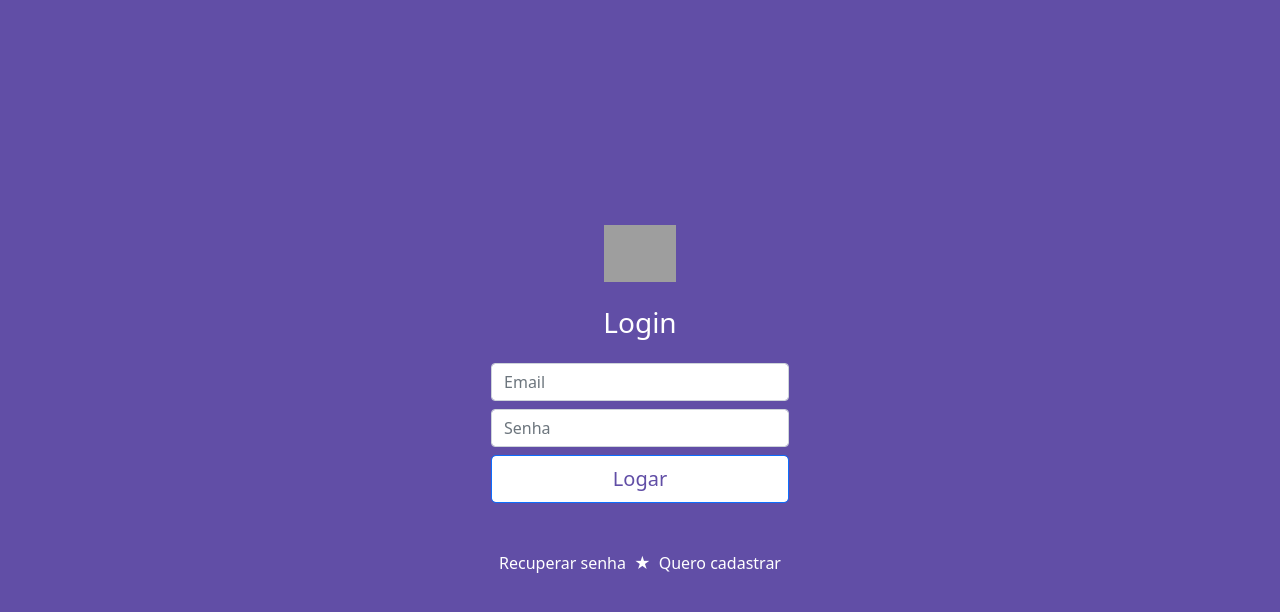
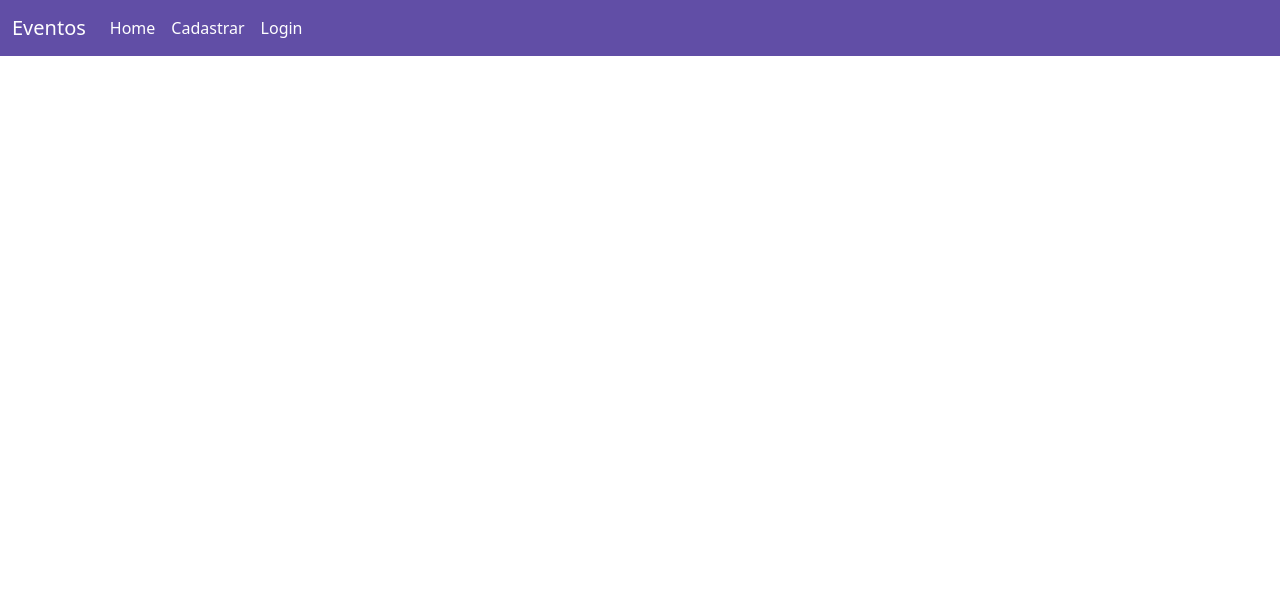
Before and after one commit to estelson/eventos, a React (Create React App) app: page / in a window 1280 px wide. Shown: the top 612 px of the page. Built offline with nearby package versions, Linux system fonts and the light colour scheme; grey boxes are pictures that could not be loaded.

Commit message:
11. Desenvolvimento da página home e componente navbar

```diff
--- a/public/index.html
+++ b/public/index.html
@@ -5,7 +5,10 @@
     <meta name="viewport" content="width=device-width, initial-scale=1" />
 
     <!-- Bootstrap -->
-    <link href="https://cdn.jsdelivr.net/npm/bootstrap@5.1.3/dist/css/bootstrap.min.css" rel="stylesheet" integrity="sha384-1BmE4kWBq78iYhFldvKuhfTAU6auU8tT94WrHftjDbrCEXSU1oBoqyl2QvZ6jIW3" crossorigin="anonymous">
+    <link href="https://cdn.jsdelivr.net/npm/bootstrap@5.1.3/dist/css/bootstrap.min.css" rel="stylesheet" integrity="sha384-1BmE4kWBq78iYhFldvKuhfTAU6auU8tT94WrHftjDbrCEXSU1oBoqyl2QvZ6jIW3" crossorigin="anonymous"/>
+
+    <!-- FontAwesome -->
+    <link rel="stylesheet" href="https://cdnjs.cloudflare.com/ajax/libs/font-awesome/6.1.0/css/all.min.css" integrity="sha512-10/jx2EXwxxWqCLX/hHth/vu2KY3jCF70dCQB8TSgNjbCVAC/8vai53GfMDrO2Emgwccf2pJqxct9ehpzG+MTw==" crossorigin="anonymous" referrerpolicy="no-referrer" />
 
     <title>Eventos</title>
   </head>
--- a/src/App.js
+++ b/src/App.js
@@ -5,13 +5,15 @@
 /* PÁGINAS */
 import Login from './view/login/';
 import NovoUsuario from './view/usuario-novo';
+import Home from './view/home';
 
 function App() {
   return (
     <Router>
       <Routes>
-        <Route exact path="/" element={<Login/>}/>
+        <Route exact path="/" element={<Home/>}/>
         <Route exact path="/novousuario" element={<NovoUsuario/>}/>
+        <Route exact path="/login" element={<Login/>}/>
       </Routes>
     </Router>
   );
--- /dev/null
+++ b/src/components/navbar/index.js
@@ -0,0 +1,35 @@
+import React from 'react';
+import './navbar.css';
+import { Link } from 'react-router-dom';
+
+function Navbar() {
+    return (
+        <nav className="navbar navbar-expand-lg">
+            <div className="container-fluid">
+                <span className="navbar-brand text-white font-weight-bold">Eventos</span>
+
+                <button className="navbar-toggler" type="button" data-bs-toggle="collapse" data-bs-target="#navbarNav" aria-controls="navbarNav" aria-expanded="false" aria-label="Toggle navigation">
+                    <i class="fa-solid fa-bars text-white"></i>
+                </button>
+
+                <div class="collapse navbar-collapse" id="navbarNav">
+                    <ul className="navbar-nav">
+                        <li className="nav-item">
+                            <Link className="nav-link" aria-current="page" to="/">Home</Link>
+                        </li>
+
+                        <li className="nav-item">
+                            <Link className="nav-link" aria-current="page" to="../novousuario">Cadastrar</Link>
+                        </li>
+
+                        <li className="nav-item">
+                            <Link className="nav-link" aria-current="page" to="../login">Login</Link>
+                        </li>
+                    </ul>
+                </div>
+            </div>
+        </nav>
+    )
+}
+
+export default Navbar;
--- /dev/null
+++ b/src/components/navbar/navbar.css
@@ -0,0 +1,12 @@
+.navbar {
+    background-color: #614EA6;
+}
+
+.nav-item a {
+    color: #FFFFFF;
+    transition: .3s ease-in;
+}
+
+.nav-item a:hover {
+    color: #F21667;
+}
--- /dev/null
+++ b/src/view/home/index.js
@@ -0,0 +1,14 @@
+import React, {useState} from 'react';
+import './home.css';
+import Navbar from '../../components/navbar';
+//import firebase from '../../config/firebase';
+//import 'firebase/compat/auth';
+//import {Link} from 'react-router-dom';
+
+function Home() {
+    return(
+        <Navbar/>
+    )
+}
+
+export default Home;
--- a/src/view/login/index.js
+++ b/src/view/login/index.js
@@ -43,7 +43,7 @@
                 <div className="opcoes-login mt-5 text-center">
                     <a href="#" className="mx-2">Recuperar senha</a>
                     <span className="text-white">&#9733;</span>
-                    <Link to="novousuario" className="mx-2">Quero cadastrar</Link>
+                    <Link to="../novousuario" className="mx-2">Quero cadastrar</Link>
                 </div>
             </form>
         </div>
--- a/src/view/usuario-novo/index.js
+++ b/src/view/usuario-novo/index.js
@@ -2,6 +2,7 @@
 import './usuario-novo.css';
 import firebase from '../../config/firebase';
 import 'firebase/compat/auth';
+import Navbar from '../../components/navbar';
 
 function NovoUsuario() {
     /**
@@ -52,6 +53,9 @@
     }
 
     return(
+        <>
+            <Navbar/>
+
             <div className="form-cadastro">
                 <form className="text-center form-login mx-auto mt-5">
                     <h1 className="h3 mb-3 text-black font-weight-bold">Cadastro</h1>
@@ -70,6 +74,7 @@
                     </div>
                 </form>
             </div>
+        </>
     )
 }
 
```
Also changed, not shown: src/view/home/home.css (added). Lines whose indentation alone changed are shown as unchanged.
